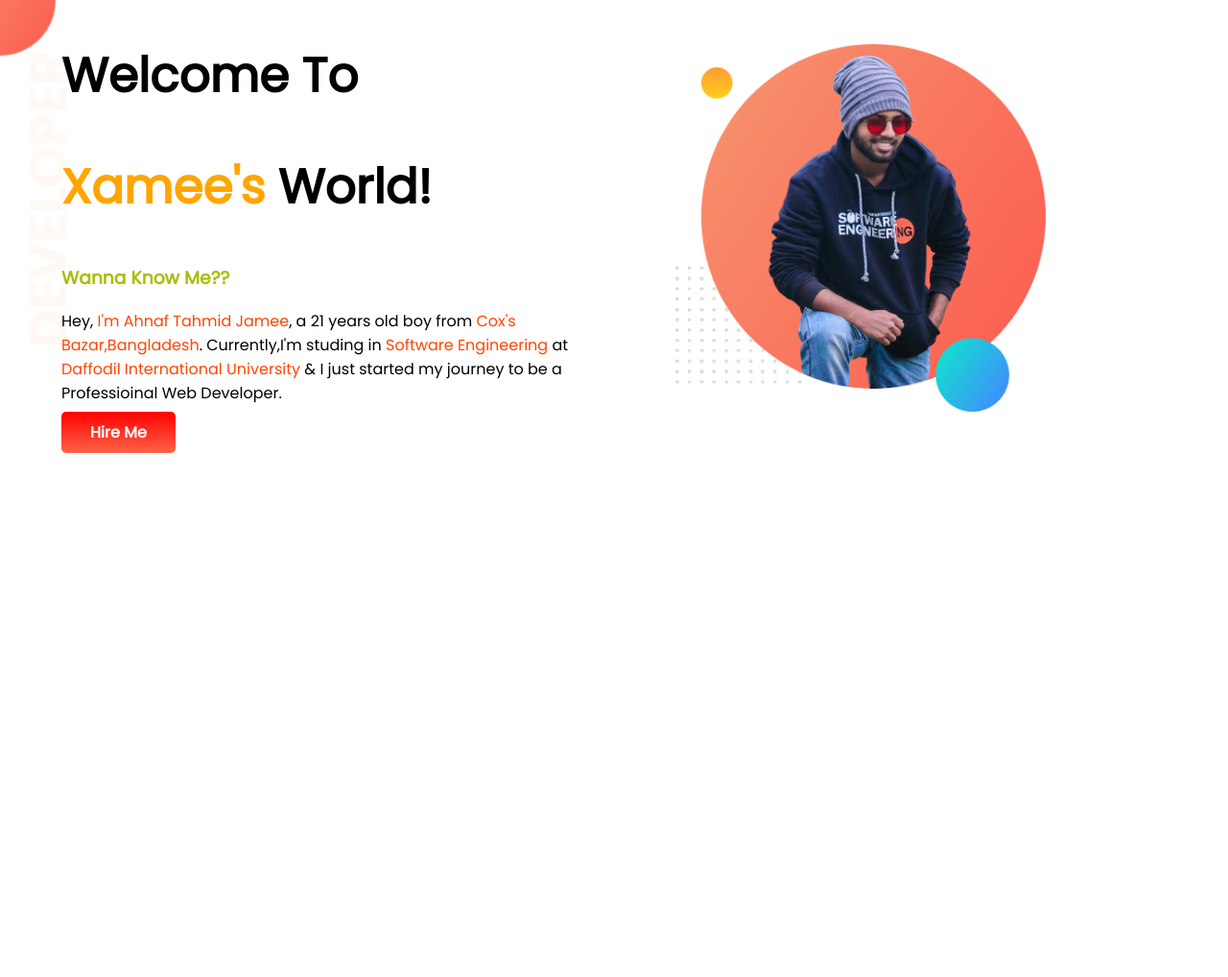
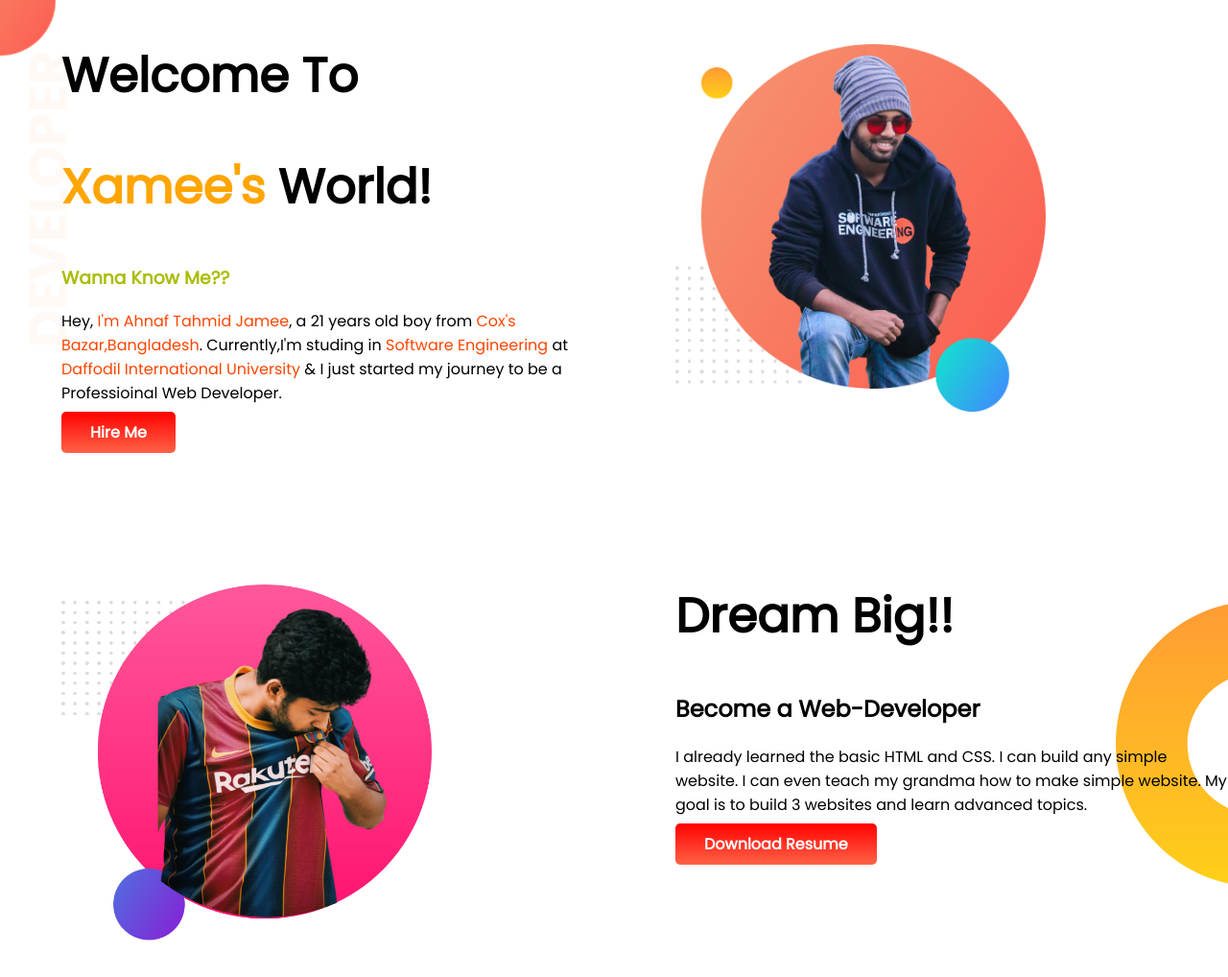
Before and after one commit to Jamee415/deveeloper-portfolio, a plain HTML site: page index.html in a window 1280 px wide. Shown: the whole page at 96% size. Before the commit the page ends 800 px from the top, so only its background shows below. Drawn offline with Linux system fonts and the light colour scheme.

Commit message:
dream-added

```diff
--- a/index.html
+++ b/index.html
@@ -32,6 +32,21 @@
         </div>
 
     </section>
+    <section class="dream-big">
+        <div class="half-width">
+            <img src="myuseport-bg2.PNG" alt="That's also me">
+        </div>
+        <div class="half-width">
+            <h1>Dream Big!!</h1>
+            <h2>Become a Web-Developer</h2>
+            <p>I already learned the basic HTML and CSS. I can build any simple website. I can even teach my grandma how
+                to make simple website. My goal is to build 3 websites and learn advanced topics.</p>
+            <a class="link-button" target="_blank" href="https://sites.google.com/view/jamee415">Download Resume</a>
+
+
+
+        </div>
+    </section>
 
 
 </body>
--- a/style.css
+++ b/style.css
@@ -16,6 +16,7 @@ h1{
 }
 section{
     display: flex;
+    margin-bottom: 100px;
 }
 .half-width{
     width: 50%;
@@ -38,3 +39,8 @@ section{
     background-image: url(images/top-banner.png);
     background-repeat: no-repeat;
 }
+.dream-big{
+    background-image: url(images/dream-bg.png);
+    background-repeat: no-repeat;
+    background-position: right;
+}
```
Also changed, not shown: 20191221035913_IMG_6609-removebg-preview.png (added), IMG_20200129_100653-removebg-preview.png (added), myuseport-bg2.PNG (added), show-off/IMG_20200129_100623-removebg-preview.png (added), show-off/my-bg2.PNG (added), use-portfolio.png (added).
